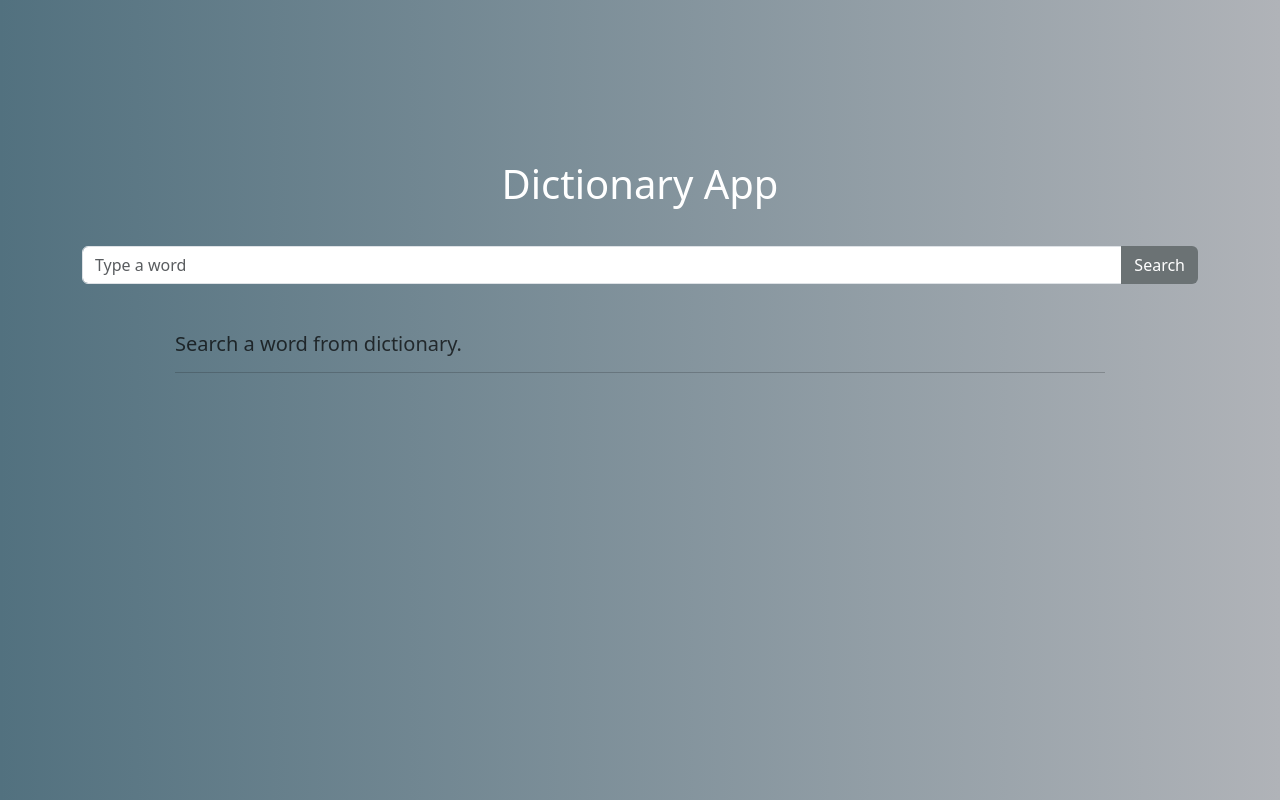
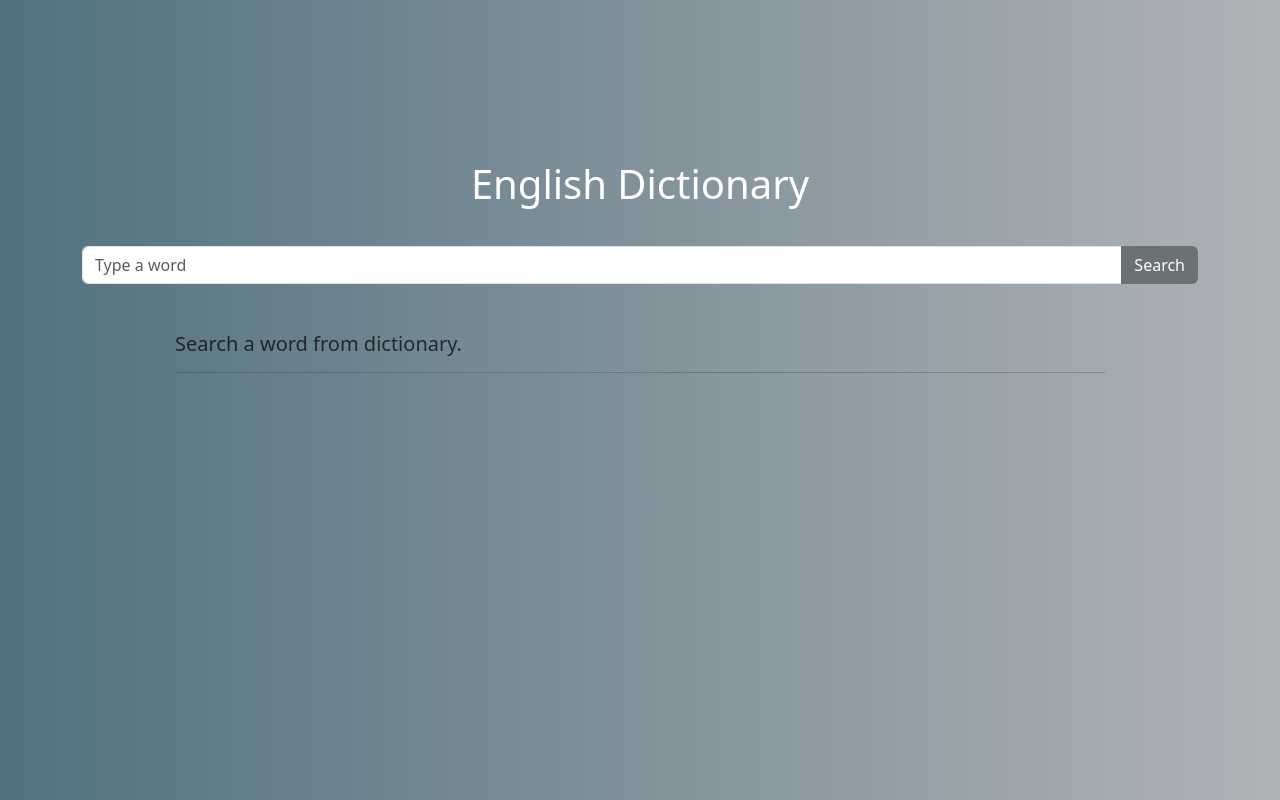
Before and after one commit to Mustafazirhli98/english-dictionary, a React (Create React App) app: page / in a window 1280 px wide. Built offline with nearby package versions, Linux system fonts and the light colour scheme; a web font is replaced by a local one.

Commit message:
proje ismi düzenlendi

```diff
--- a/public/index.html
+++ b/public/index.html
@@ -27,7 +27,7 @@
   <link
     href="https://fonts.googleapis.com/css2?family=Gemunu+Libre:wght@700&family=Open+Sans&family=Outfit:wght@400;700&family=Poppins:ital,wght@0,700;1,400;1,800&family=Roboto:wght@100;400&display=swap"
     rel="stylesheet">
-  <title>React App</title>
+  <title>English Dictionary</title>
 </head>
 
 <body>
--- a/src/App.js
+++ b/src/App.js
@@ -21,7 +21,7 @@ function App() {
 
     <mainContext.Provider value={stateData}>
       <div className="container">
-        <h1 className='appTitle'>Dictionary App</h1>
+        <h1 className='appTitle'>English Dictionary</h1>
         <Search />
         <Cards />
       </div>
```
